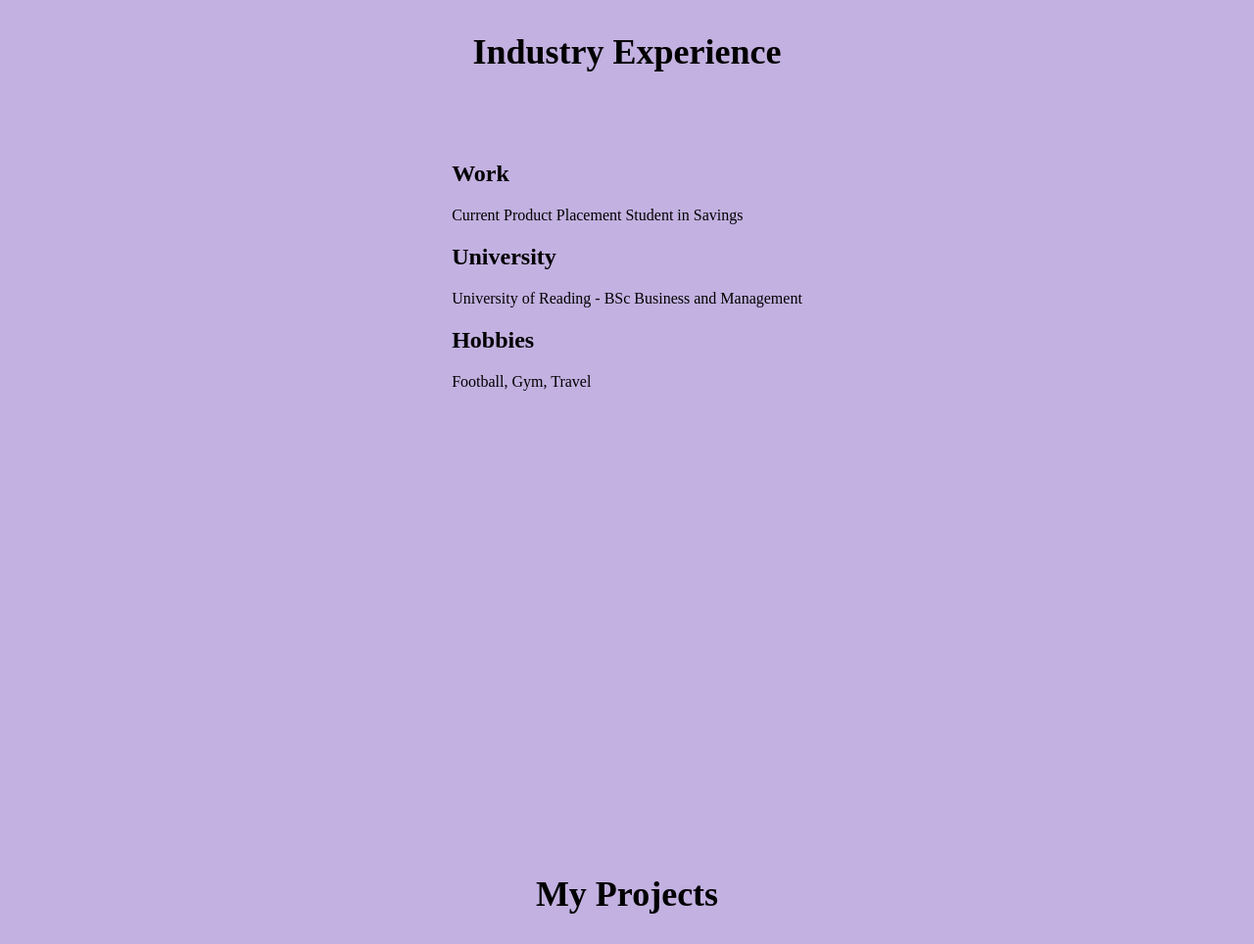
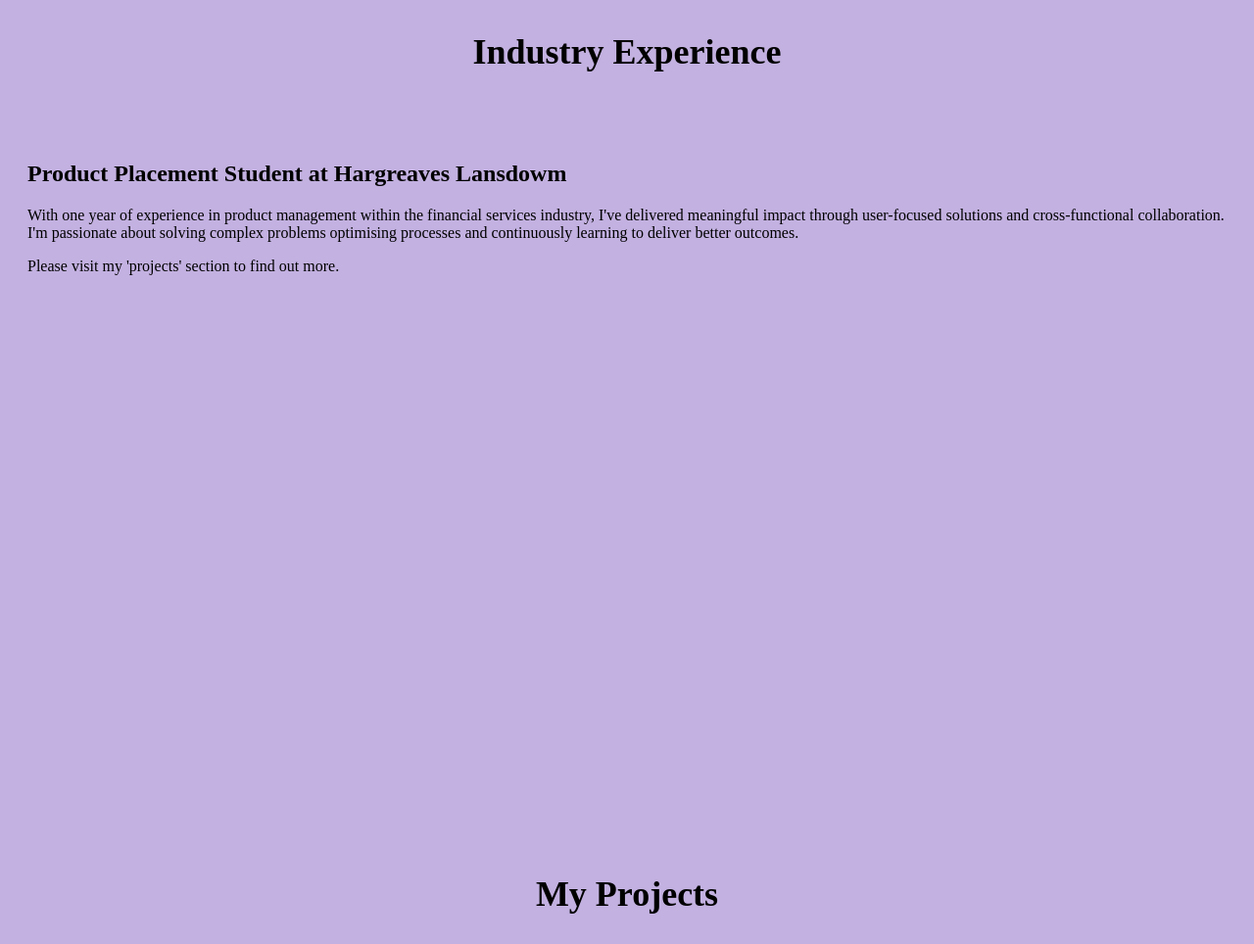
Before and after one commit to rebeccadj12/PortfolioRepo, a plain HTML site: page index.html in a window 1280 px wide. Shown: the part 1856-2820 px from the top of the page at 98% size. Drawn offline with Linux system fonts and the light colour scheme.

Commit message:
Industry experience

```diff
--- a/index.html
+++ b/index.html
@@ -93,18 +93,9 @@
     <div class="experience-container">
     <div class="experience-content">
         <div class="experience-item">
-            <h2>Work</h2>
-            <p>Current Product Placement Student in Savings</p>
-        </div>
-
-        <div class="experience-item">
-            <h2>University</h2>
-            <p>University of Reading - BSc Business and Management</p>
-        </div>
-
-        <div class="experience-item">
-            <h2>Hobbies</h2>
-            <p>Football, Gym, Travel</p>
+            <h2>Product Placement Student at Hargreaves Lansdowm</h2>
+            <p>With one year of experience in product management within the financial services industry, I've delivered meaningful impact through user-focused solutions and cross-functional collaboration. I'm passionate about solving complex problems optimising processes and continuously learning to deliver better outcomes.</p>
+            <p>Please visit my 'projects' section to find out more.</p>
         </div>
 
     </section>
```
Also changed, not shown: script.js (+0 -58 lines).
